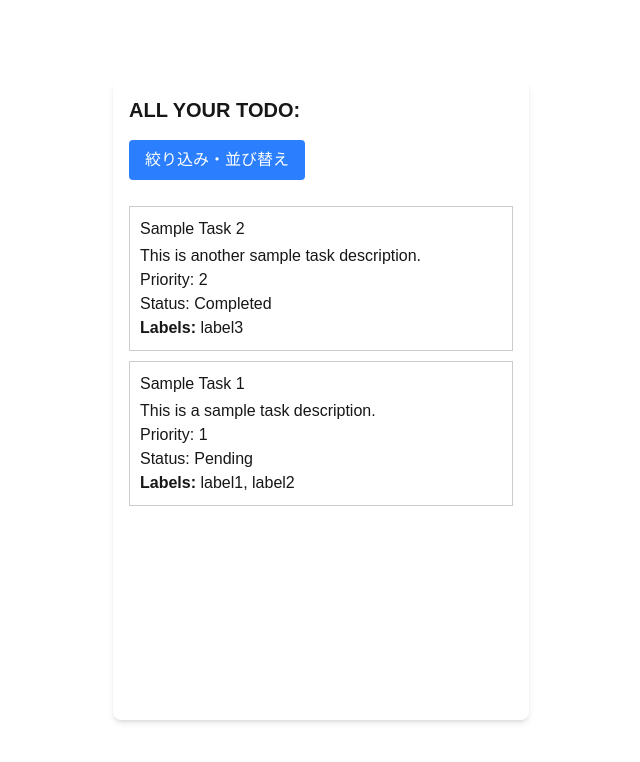
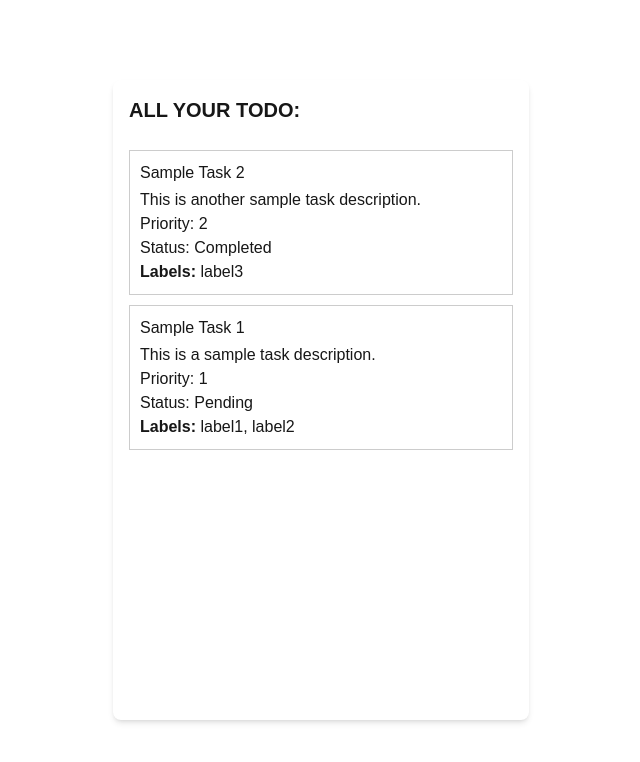
Before and after one commit to kz2870/Shinnyusei-to-do-list-app, a Next.js app: page / in a window 1280 px wide. Shown: the top 762 px of the page, without its empty margins (319-959 px from the left). Built offline with nearby package versions, Linux system fonts and the light colour scheme; what @egoist/tailwindcss-icons would draw is missing.

Commit message:
add todolist reload and style

```diff
--- a/src/components/todoList.tsx
+++ b/src/components/todoList.tsx
@@ -43,14 +43,22 @@ const TodoList = React.memo(function TodoList() {
     };
 
     return (
-        <div className="flex-1 shrink-0 w-[26rem] h-full bg-white shadow-md rounded-lg p-4">
-            <h2 className="text-xl font-bold mb-4">ALL YOUR TODO:</h2>
-            <button
-                className="mb-4 px-4 py-2 bg-blue-500 text-white rounded hover:bg-blue-600"
-                onClick={() => setIsFilterSortOpen(!isFilterSortOpen)}
-            >
-                絞り込み・並び替え
-            </button>
+        <div className="flex-1 shrink-0 flex flex-col w-[26rem] h-full bg-white shadow-md rounded-lg p-4">
+            <div className="flex items-center justify-between mb-4">
+                <h2 className="text-xl font-bold grow">ALL YOUR TODO:</h2>
+                <button
+                    className="px-4 py-2 cursor-pointer"
+                    onClick={() => fetchTasks()}
+                >
+                    <i className="align-text-top w-[1.5rem] h-[1.5rem] i-mdi-refresh"></i>
+                </button>
+                <button
+                    className="px-4 py-2 cursor-pointer"
+                    onClick={() => setIsFilterSortOpen(!isFilterSortOpen)}
+                >
+                    <i className="align-text-top w-[1.5rem] h-[1.5rem] i-mdi-sort-variant"></i>
+                </button>
+            </div>
             {isFilterSortOpen ? (
                 <FilterSortPanel
                     onApply={handleApplyFiltersSort}
```
